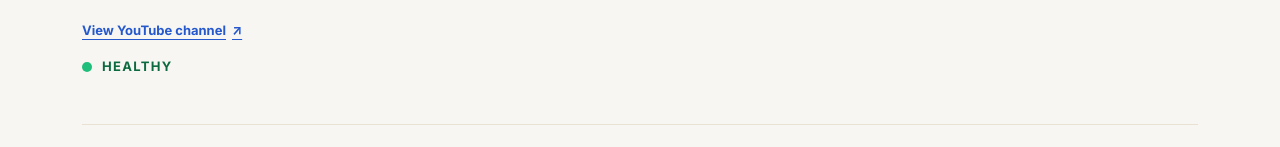
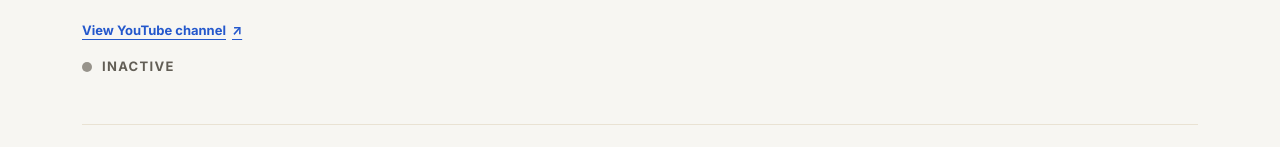
Before and after one commit to leondiaper-ai/youtube-campaign-coach, a Next.js app: page /watcher/bad-omens in a window 1280 px wide. Shown: the part 245-392 px from the top of the page. Built offline with nearby package versions, Linux system fonts and the light colour scheme.

Commit message:
Align artist overview activity status with Watcher ACTIVE OCCASIONAL INACTIVE labels

```diff
--- a/src/components/artist/ArtistOverview.tsx
+++ b/src/components/artist/ArtistOverview.tsx
@@ -142,7 +142,14 @@ export default async function ArtistOverview({
   /* STATUS_COLOR carries three values per state: a dot for the marker, a
      darker fg that stays legible as text on paper, and a bg. Using the
      dot colour for text would fail contrast on the lighter states. */
-  const statusTheme = STATUS_COLOR[status] ?? { bg: RULE, fg: INK, dot: INK };
+  // Match the shared Watcher table: these labels describe publishing activity, not overall channel health.
+  const uploads30d = nc.cadence.uploads30d;
+  const activityLabel = uploads30d >= 4 ? 'ACTIVE' : uploads30d >= 1 ? 'OCCASIONAL' : 'INACTIVE';
+  const statusTheme = activityLabel === 'ACTIVE'
+    ? { fg: '#0C6A3F', dot: '#1FBE7A' }
+    : activityLabel === 'OCCASIONAL'
+      ? { fg: '#7A5A00', dot: '#F5C542' }
+      : { fg: '#625E56', dot: '#97938B' };
 
   return (
     <>
@@ -181,7 +188,7 @@ export default async function ArtistOverview({
         <div className="flex flex-wrap items-center gap-2.5 mt-4">
           <span className="inline-block w-2.5 h-2.5 rounded-full" style={{ background: statusTheme.dot }} />
           <span className="text-[13px] font-bold uppercase tracking-[0.1em]" style={{ color: statusTheme.fg }}>
-            {status}
+            {activityLabel}
           </span>
           {derived?.reason && (
             <span className="text-[13px] text-ink/50 max-w-[54ch]">— {derived.reason}</span>
```
